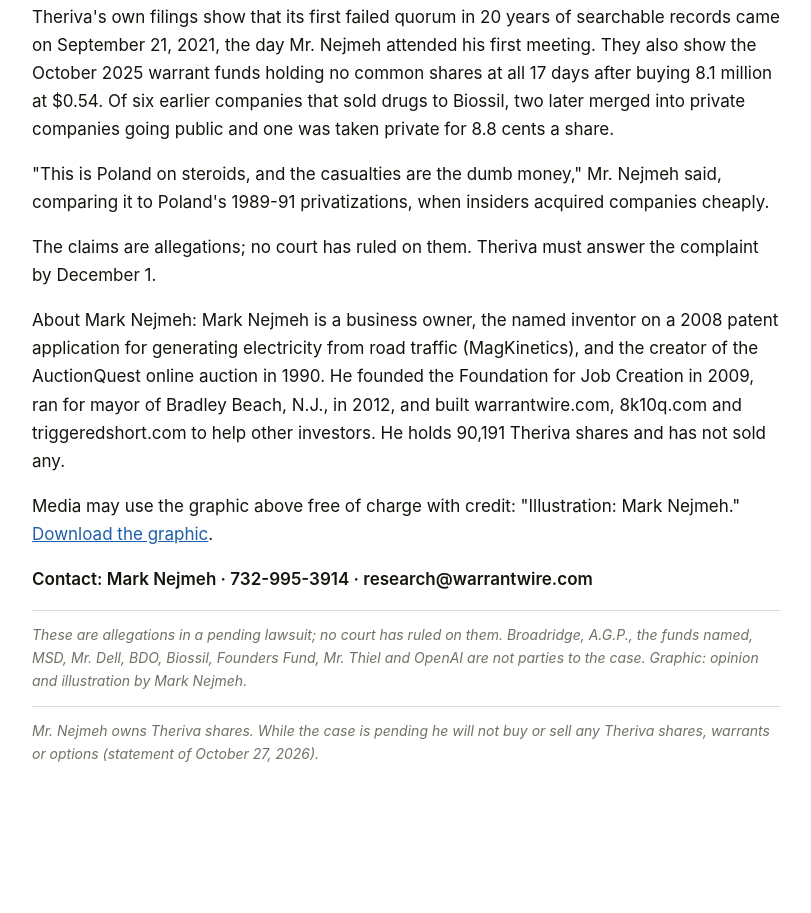
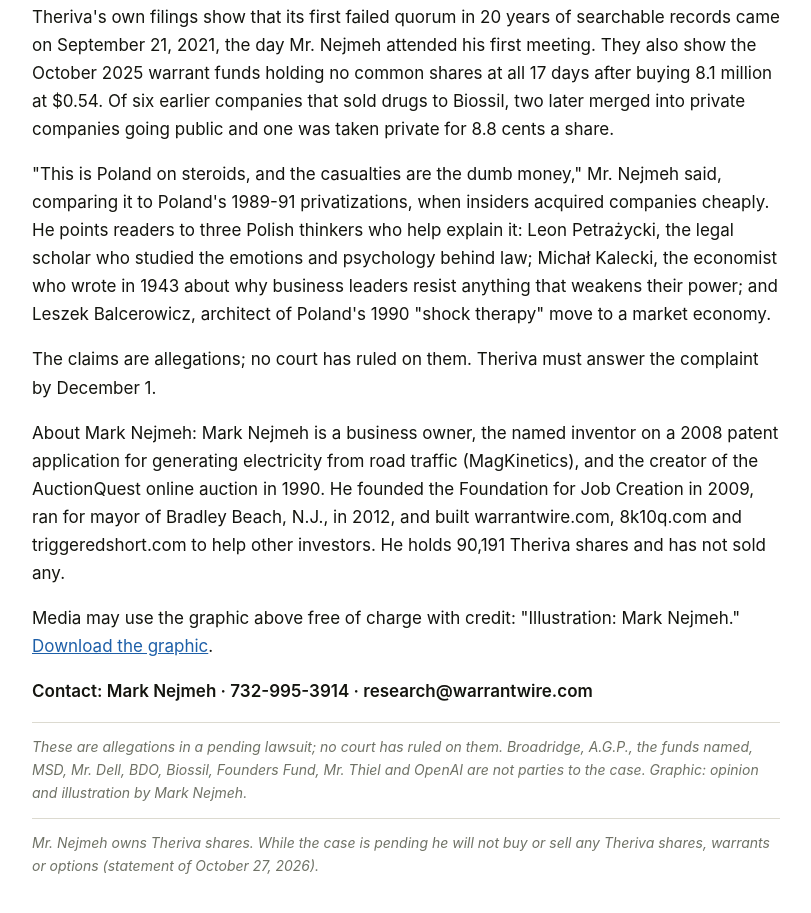
Before and after one commit to realroofers-dotcom/nejmehvstheriva.com, a plain HTML site: page press-release-2026-11-14-ai-drug.html in a window 1280 px wide. Shown: the part 1358-2271 px from the top of the page, without its empty margins (234-1045 px from the left). Before the commit the page ends 2177 px from the top, so only its background shows below. Drawn offline with Linux system fonts and the light colour scheme.

Commit message:
press6-page-1e: three Polish thinkers
Co-Authored-By: Claude Opus 5.5 <noreply@anthropic.com>

```diff
--- a/press-release-2026-11-14-ai-drug.html
+++ b/press-release-2026-11-14-ai-drug.html
@@ -49,7 +49,7 @@ ul{padding-left:22px}li{margin:0 0 10px}
 <p>Mark Nejmeh, who represents himself in Nejmeh v. Theriva Biologics, Inc., No. 3:26-cv-00705 (D. Nev.), plans to seek documents and testimony from: Broadridge, which counted the votes; placement agent A.G.P./Alliance Global Partners; the funds that received 16,184,560 new warrants in October 2025, including Anson, Armistice, CVI, Empery, Hudson Bay and Intracoastal; MSD, Michael Dell&#39;s investment firm, whose 2022 preferred stock carried about two billion votes; auditor BDO USA; and Biossil, the Toronto company backed by OpenAI&#39;s startup fund and by Founders Fund, the venture firm of Peter Thiel, the billionaire co-founder of PayPal and Palantir and the first outside investor in Facebook, which bought three Theriva drug programs on Oct. 30 for $350,000 up front.</p>
 <p>Mr. Nejmeh says the new power of artificial intelligence is being used against the people who paid for the science. Biossil describes its business as using AI to &quot;give failed drugs new life,&quot; in the words of a Globe and Mail headline, but it buys those drugs only after they have been taken from the stockholders who financed them. Theriva&#39;s stockholders funded about $201.5 million of research from 2010 to 2025, by the company&#39;s own figures, and the three programs went for $350,000 up front, of which $140,000 went straight to a royalty holder. &quot;The AI does not discover the drug. The shareholders paid for it. The AI comes in after the drug is ripped from the people who financed it,&quot; he said. &quot;Thiel turned $500,000 in Facebook into more than a billion dollars, built on data people gave away free. Now a company his fund backs gets the data Theriva&#39;s shareholders paid for, almost free,&quot; Mr. Nejmeh said.</p>
 <p>Theriva&#39;s own filings show that its first failed quorum in 20 years of searchable records came on September 21, 2021, the day Mr. Nejmeh attended his first meeting. They also show the October 2025 warrant funds holding no common shares at all 17 days after buying 8.1 million at $0.54. Of six earlier companies that sold drugs to Biossil, two later merged into private companies going public and one was taken private for 8.8 cents a share.</p>
-<p>&quot;This is Poland on steroids, and the casualties are the dumb money,&quot; Mr. Nejmeh said, comparing it to Poland&#39;s 1989-91 privatizations, when insiders acquired companies cheaply.</p>
+<p>&quot;This is Poland on steroids, and the casualties are the dumb money,&quot; Mr. Nejmeh said, comparing it to Poland&#39;s 1989-91 privatizations, when insiders acquired companies cheaply. He points readers to three Polish thinkers who help explain it: Leon Petrażycki, the legal scholar who studied the emotions and psychology behind law; Michał Kalecki, the economist who wrote in 1943 about why business leaders resist anything that weakens their power; and Leszek Balcerowicz, architect of Poland&#39;s 1990 &quot;shock therapy&quot; move to a market economy.</p>
 <p>The claims are allegations; no court has ruled on them. Theriva must answer the complaint by December 1.</p>
 <p>About Mark Nejmeh: Mark Nejmeh is a business owner, the named inventor on a 2008 patent application for generating electricity from road traffic (MagKinetics), and the creator of the AuctionQuest online auction in 1990. He founded the Foundation for Job Creation in 2009, ran for mayor of Bradley Beach, N.J., in 2012, and built warrantwire.com, 8k10q.com and triggeredshort.com to help other investors. He holds 90,191 Theriva shares and has not sold any.</p>
 <p>Media may use the graphic above free of charge with credit: &quot;Illustration: Mark Nejmeh.&quot; <a href="/files/press/2026-11-14_ai-drug-overdosed-shareholders.jpg" download>Download the graphic</a>.</p>
```
